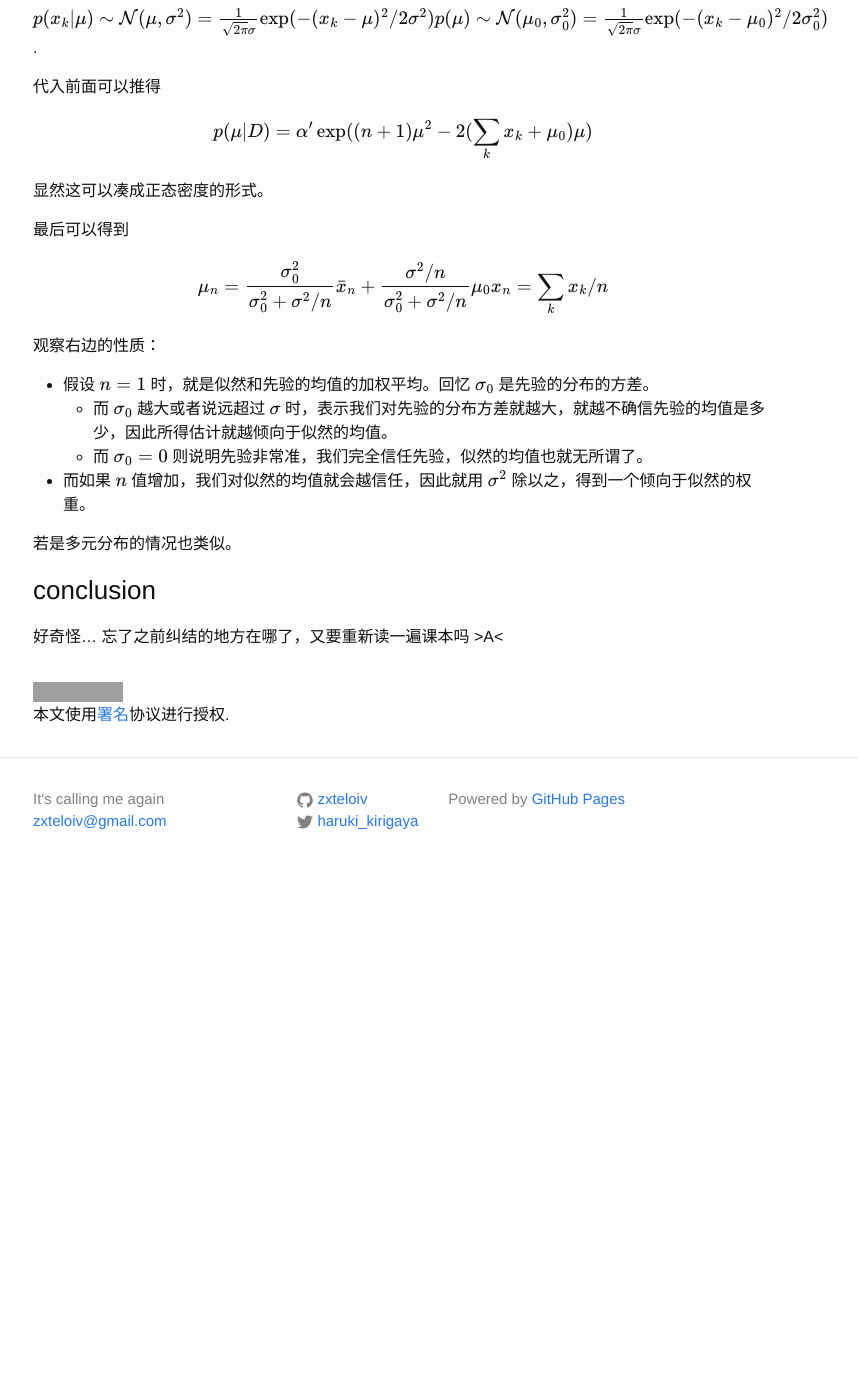
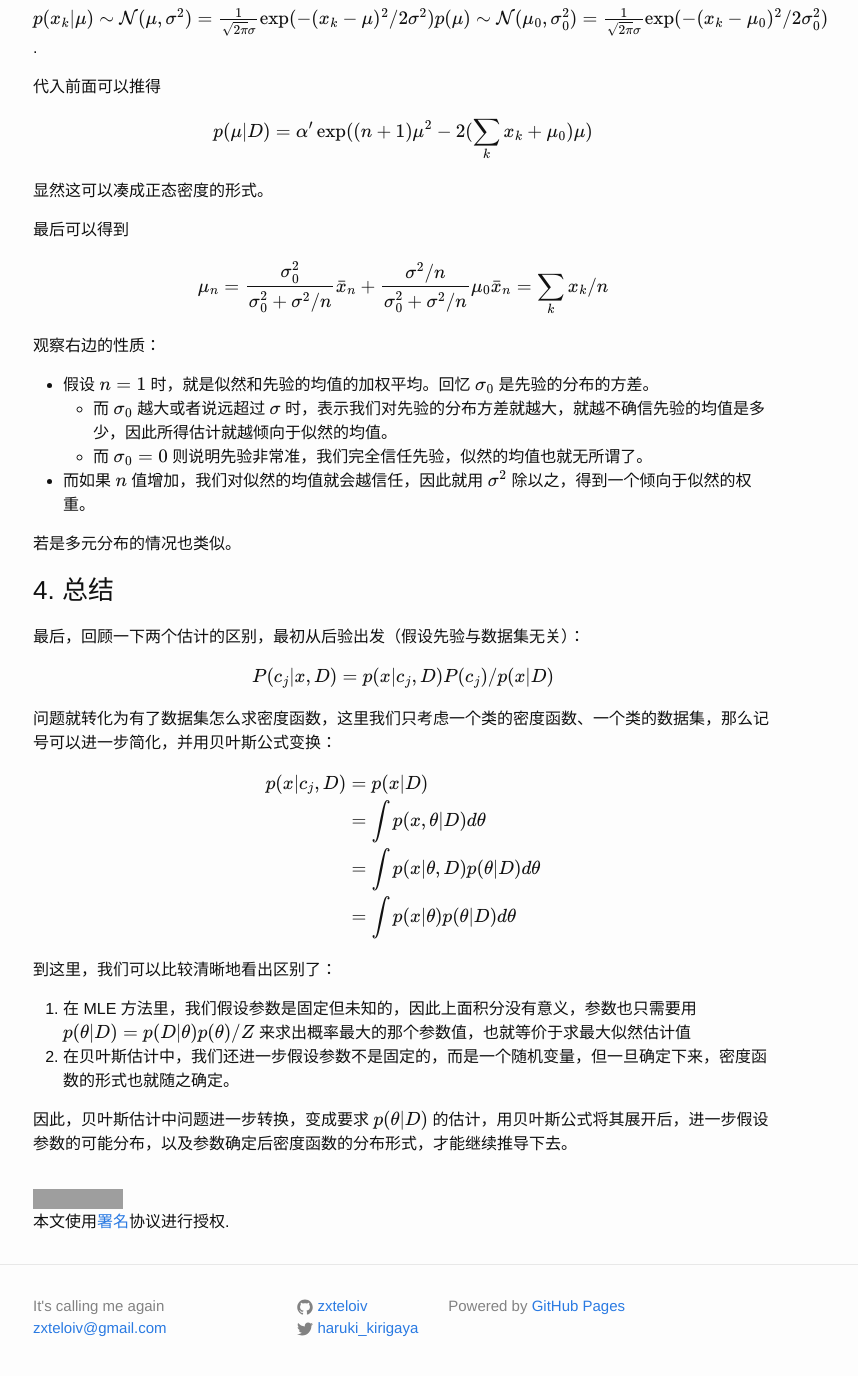
Before and after one commit to zxteloiv/zxteloiv.github.io, a Jekyll site: the page built from _posts/2016-03-17-bayesian-estimation-outline.md, in a window 1280 px wide and 1400 px high, scrolled down 2099 px. Shown: the top 1376 px of the window, without its empty margins (237-1095 px from the left). Built offline with Jekyll 4.4.1, drawn with Linux system fonts in a browser that asks for light colours; formulas are drawn with MathJax 3; comment, search, counter and statistics services are not loaded; before the commit the page ends 2992 px from its top, so only the background shows below that; grey boxes are pictures that could not be loaded.

Commit message:
add the difference of MLE and BE into conclusion

```diff
--- a/_posts/2016-03-17-bayesian-estimation-outline.md
+++ b/_posts/2016-03-17-bayesian-estimation-outline.md
@@ -116,7 +116,7 @@ $$
 
 $$
 \mu_n = \frac{\sigma_0^2}{\sigma_0^2 + \sigma^2 / n} \bar x_n + \frac{\sigma^2 / n}{\sigma_0^2 + \sigma^2 / n} \mu_0 \\
-x_n = \sum_k x_k / n
+\bar x_n = \sum_k x_k / n
 $$
 
 观察右边的性质：
@@ -128,6 +128,29 @@ $$
 
 若是多元分布的情况也类似。
 
-### conclusion
+### 4. 总结
 
-好奇怪... 忘了之前纠结的地方在哪了，又要重新读一遍课本吗 >A<
+最后，回顾一下两个估计的区别，最初从后验出发（假设先验与数据集无关）：
+
+$$
+P(c_j \vert x, D) = p(x \vert c_j, D) P(c_j) / p(x \vert D)
+$$
+
+问题就转化为有了数据集怎么求密度函数，这里我们只考虑一个类的密度函数、一个类的数据集，那么记号可以进一步简化，并用贝叶斯公式变换：
+
+$$
+\begin{align}
+p(x \vert c_j, D)
+    &= p(x \vert D) \\
+    &= \int p(x, \theta \vert D) d\theta \\
+    &= \int p(x \vert \theta, D) p(\theta \vert D) d\theta \\
+    &= \int p(x \vert \theta) p(\theta \vert D) d\theta
+\end{align}
+$$
+
+到这里，我们可以比较清晰地看出区别了：
+
+1. 在 MLE 方法里，我们假设参数是固定但未知的，因此上面积分没有意义，参数也只需要用 $$p(\theta\vert D) = p(D \vert \theta) p(\theta) / Z$$ 来求出概率最大的那个参数值，也就等价于求最大似然估计值
+2. 在贝叶斯估计中，我们还进一步假设参数不是固定的，而是一个随机变量，但一旦确定下来，密度函数的形式也就随之确定。
+
+因此，贝叶斯估计中问题进一步转换，变成要求 $$p(\theta \vert D)$$ 的估计，用贝叶斯公式将其展开后，进一步假设参数的可能分布，以及参数确定后密度函数的分布形式，才能继续推导下去。
```
